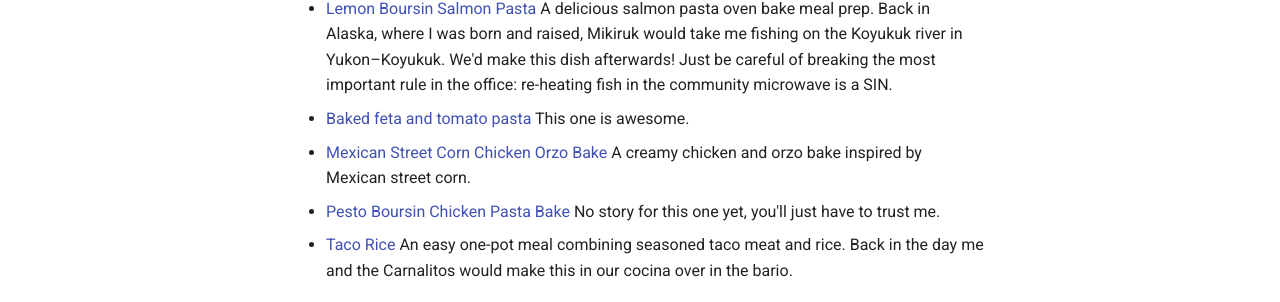
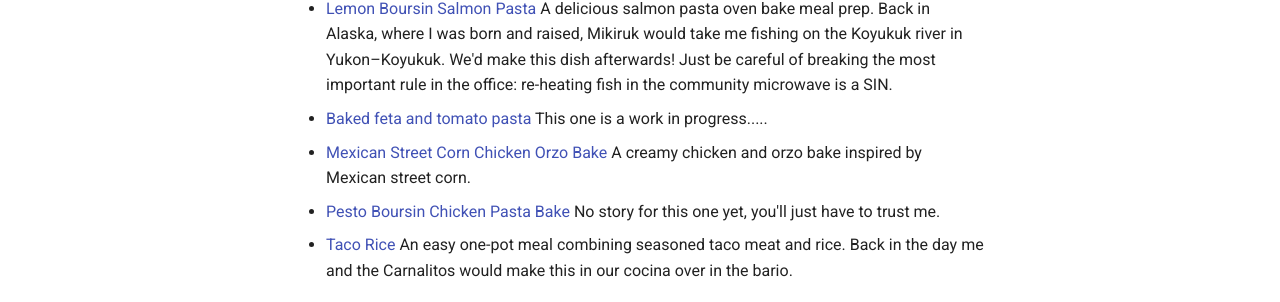
Before and after one commit to glerk/my-cookbook, an MkDocs documentation site: the page built from docs/Random/index.md, in a window 1280 px wide and 1034 px high. Shown: the part 598-900 px from the top of the window. Built offline with MkDocs 1.6.1 and Material for MkDocs 9.7.7, drawn with Linux system fonts in a browser that asks for light colours.

Commit message:
vault backup: 2026-10-18 16:51:12

```diff
--- a/docs/Random/index.md
+++ b/docs/Random/index.md
@@ -16,7 +16,7 @@ Easy meals, experiments, meal-prep ideas, and recipes that we liked enough to wr
   A delicious salmon pasta oven bake meal prep. Back in Alaska, where I was born and raised, Mikiruk would take me fishing on the Koyukuk river in Yukon–Koyukuk. We'd make this dish afterwards! Just be careful of breaking the most important rule in the office: re-heating fish in the community microwave is a SIN.
 
 - [Baked feta and tomato pasta](baked-feta-and-tomato-pasta.md)
-This one is awesome.
+This one is a work in progress.....
 
 - [Mexican Street Corn Chicken Orzo Bake](mexican-street-corn-chicken-orzo-bake.md)
   A creamy chicken and orzo bake inspired by Mexican street corn.
```
